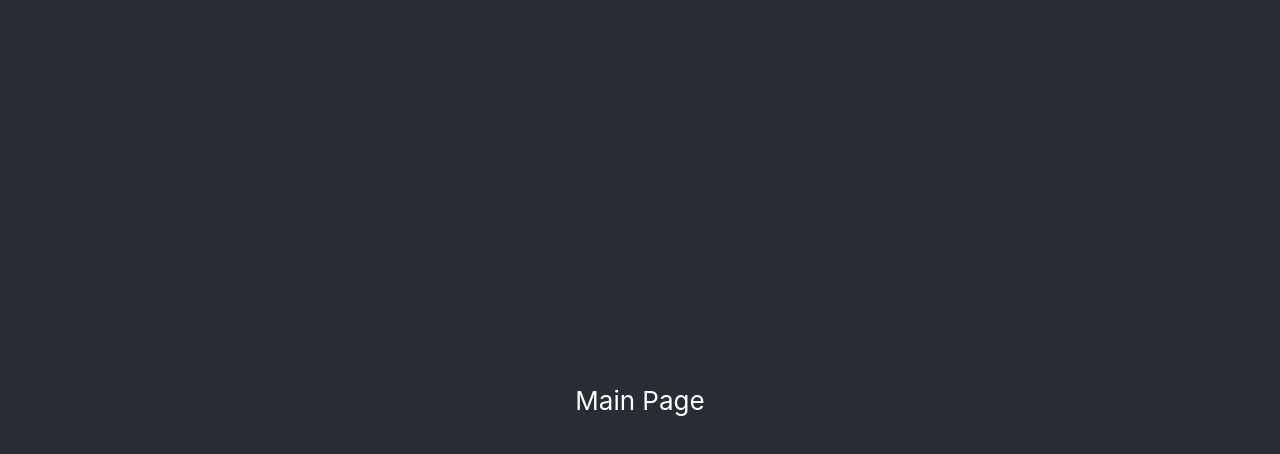
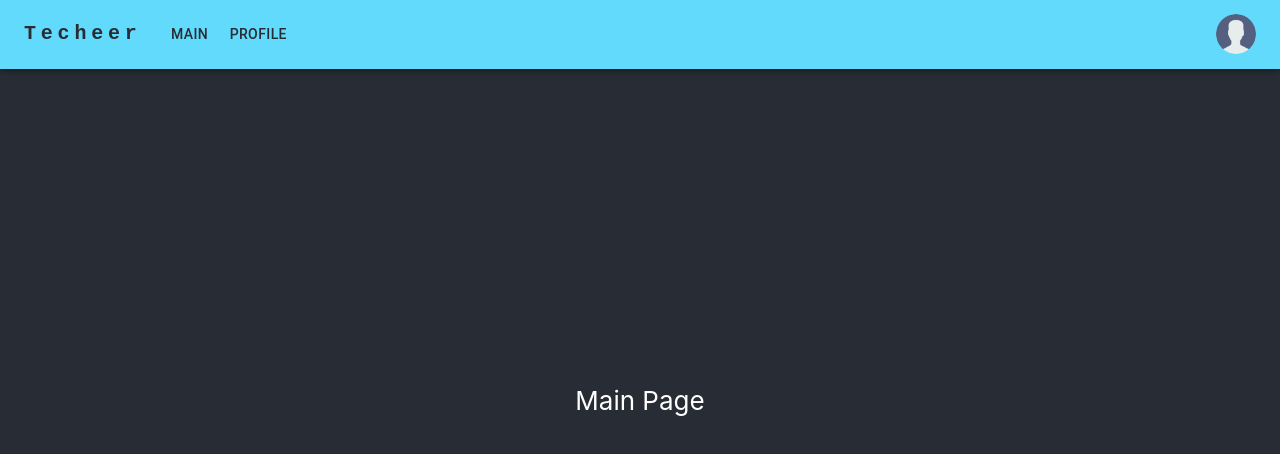
Before and after one commit to h01010/react-mobx-practice, a React (Create React App) app: page / in a window 1280 px wide. Shown: the top 454 px of the page. Built offline with nearby package versions, Linux system fonts and the light colour scheme; the HTML template or start-up script is replaced by a standard one.

Commit message:
feat: add navigation bar with menus

```diff
--- a/src/App.js
+++ b/src/App.js
@@ -2,13 +2,13 @@ import './App.css';
 import { BrowserRouter as Router, Routes, Route } from 'react-router-dom';
 import Main from './pages/Main';
 import Profile from './pages/Profile';
-
+import Navbar from './components/Navbar';
 
 function App() {
-
   return (
     <Router>
       <div className="App">
+        <Navbar />
         <Routes>
           <Route path="/" exact element={<Main />} />
           <Route path="/profile" exact element={<Profile />} />
--- /dev/null
+++ b/src/components/Navbar/index.js
@@ -0,0 +1,99 @@
+import { useState } from 'react';
+import { useNavigate } from 'react-router-dom';
+import {
+  AppBar,
+  Avatar,
+  Box,
+  Toolbar,
+  Tooltip,
+  Typography,
+  Container,
+  Button,
+  IconButton,
+  Menu,
+  MenuItem
+} from '@mui/material';
+import userIcon from '../../assets/user_icon.png';
+
+const pages = ['Main', 'Profile'];
+const url = ['/', '/profile'];
+
+const Navbar = () => {
+  const navigate = useNavigate();
+  const [anchorElUser, setAnchorElUser] = useState(null);
+
+  const handleOpenUserMenu = (event) => {
+    setAnchorElUser(event.currentTarget);
+  };
+
+  const handleCloseUserMenu = () => {
+    setAnchorElUser(null);
+  };
+
+  return (
+    <AppBar position="fixed" sx={{ background: '#61dafb' }}>
+      <Container maxWidth="xl">
+        <Toolbar disableGutters>
+          <Typography
+            variant="h6"
+            noWrap
+            component="a"
+            href="/"
+            sx={{
+              mr: 2,
+              display: 'flex',
+              fontFamily: 'monospace',
+              fontWeight: 700,
+              letterSpacing: '.3rem',
+              color: '#282c34',
+              textDecoration: 'none'
+            }}
+          >
+            Techeer
+          </Typography>
+
+          <Box sx={{ flexGrow: 1, display: 'flex' }}>
+            {pages.map((page, idx) => (
+              <Button
+                key={page}
+                onClick={() => navigate(url[idx])}
+                sx={{ my: 2, color: '#282c34', display: 'block' }}
+              >
+                {page}
+              </Button>
+            ))}
+          </Box>
+
+          <Box sx={{ flexGrow: 0 }}>
+            <Tooltip title="Open settings">
+              <IconButton onClick={handleOpenUserMenu} sx={{ p: 0 }}>
+                <Avatar alt="Remy Sharp" src={userIcon} />
+              </IconButton>
+            </Tooltip>
+            <Menu
+              sx={{ mt: '45px' }}
+              id="menu-appbar"
+              anchorEl={anchorElUser}
+              anchorOrigin={{
+                vertical: 'top',
+                horizontal: 'right'
+              }}
+              keepMounted
+              transformOrigin={{
+                vertical: 'top',
+                horizontal: 'right'
+              }}
+              open={Boolean(anchorElUser)}
+              onClose={handleCloseUserMenu}
+            >
+              <MenuItem onClick={handleCloseUserMenu}>
+                <Typography textAlign="center">test menu</Typography>
+              </MenuItem>
+            </Menu>
+          </Box>
+        </Toolbar>
+      </Container>
+    </AppBar>
+  );
+};
+export default Navbar;
```
Also changed, not shown: src/assets/user_icon.png (added).
